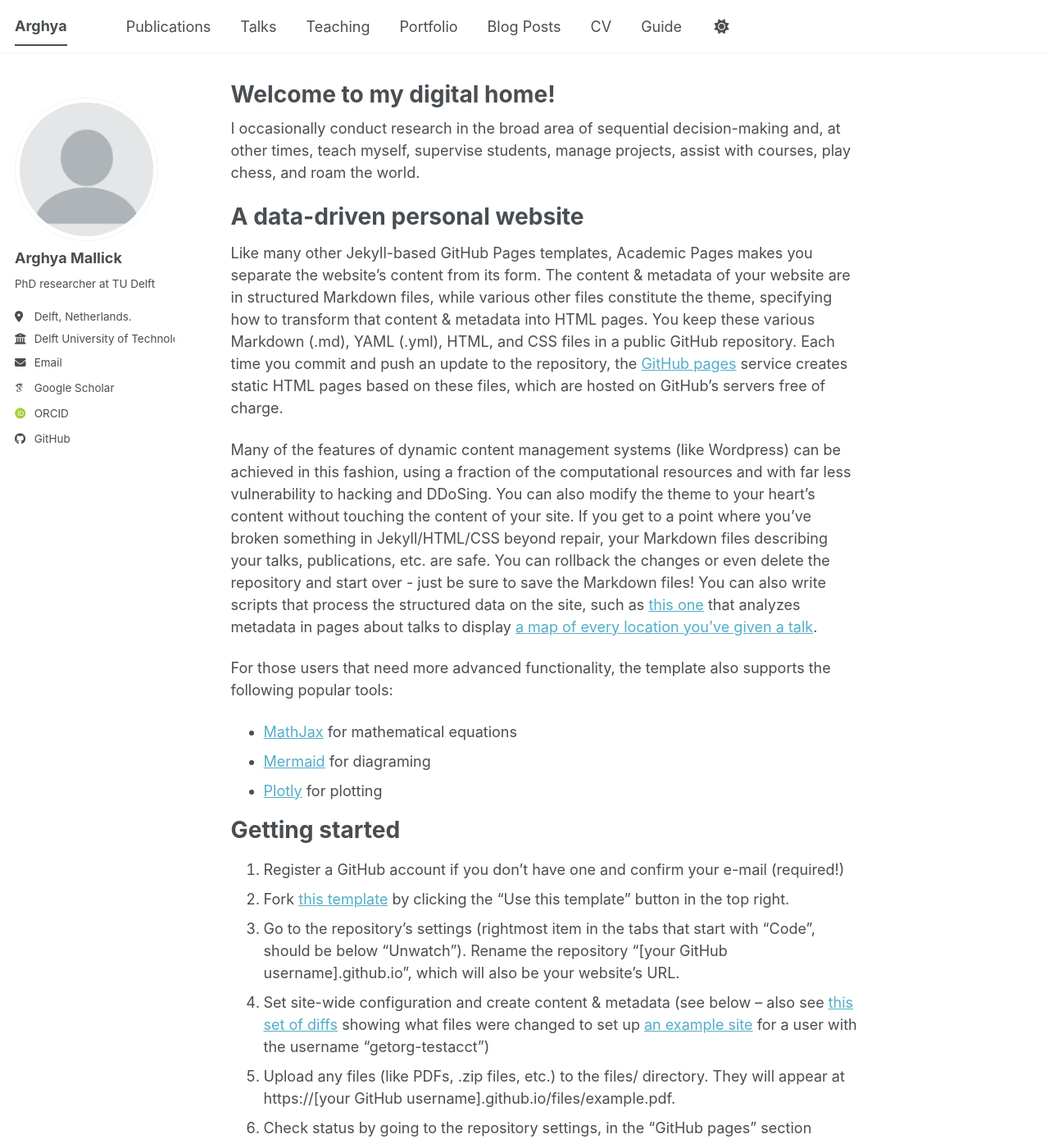
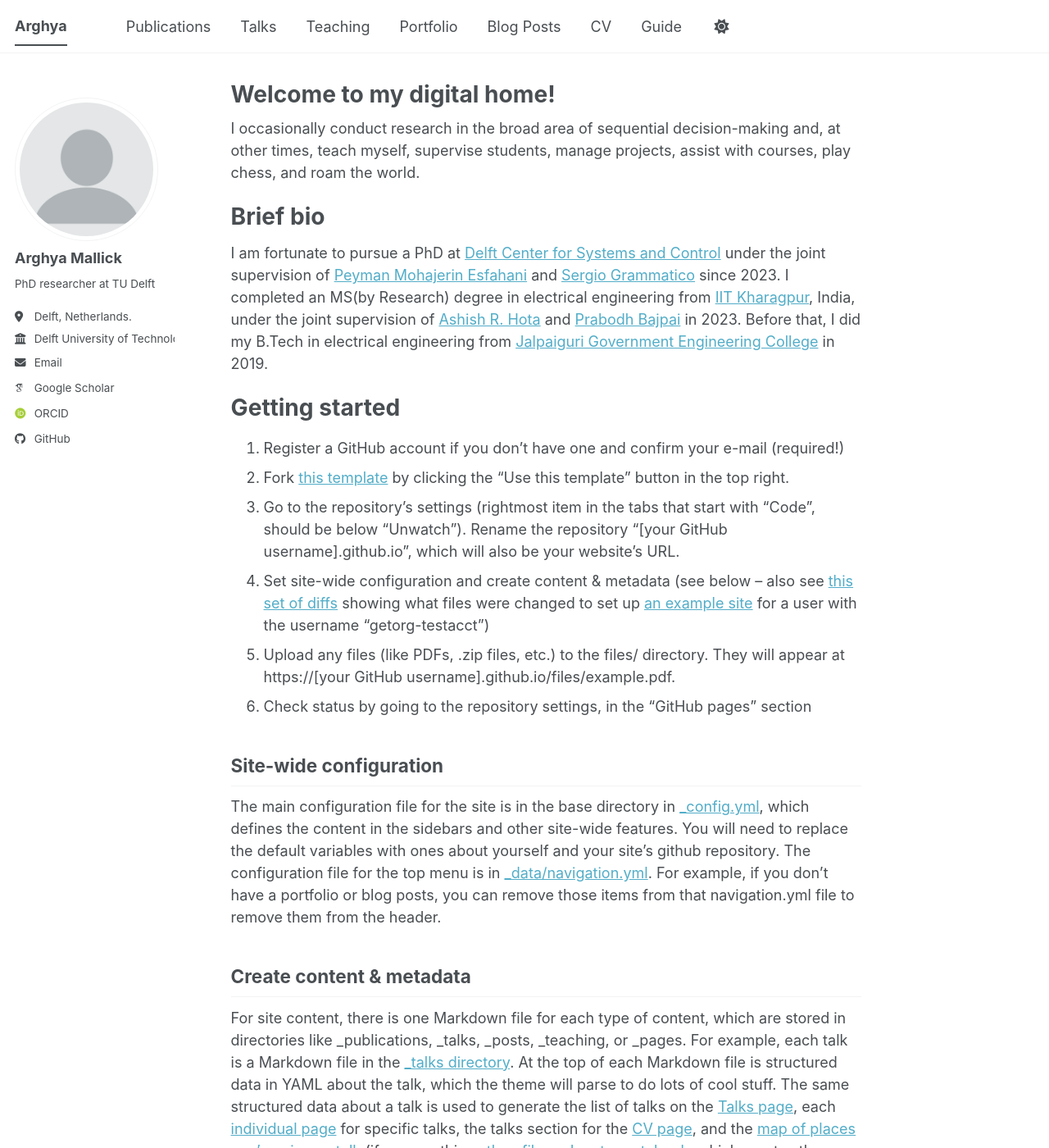
Before and after one commit to amallick-tudelft/amallick-tudelft.github.io, a Jekyll site: the page built from _pages/about.md, in a window 1280 px wide and 1400 px high. Shown: the whole window at 82% size. Built offline with Jekyll 4.4.1, drawn with Linux system fonts in a browser that asks for light colours; some web fonts are replaced; a script bundle is joined from its source files by our own code; library files that are not in the unit come from our copies.

Commit message:
Update about.md

```diff
--- a/_pages/about.md
+++ b/_pages/about.md
@@ -8,16 +8,9 @@ redirect_from:
 ---
 I occasionally conduct research in the broad area of sequential decision-making and, at other times, teach myself, supervise students, manage projects, assist with courses, play chess, and roam the world.
 
-A data-driven personal website
+Brief bio
 ======
-Like many other Jekyll-based GitHub Pages templates, Academic Pages makes you separate the website's content from its form. The content & metadata of your website are in structured Markdown files, while various other files constitute the theme, specifying how to transform that content & metadata into HTML pages. You keep these various Markdown (.md), YAML (.yml), HTML, and CSS files in a public GitHub repository. Each time you commit and push an update to the repository, the [GitHub pages](https://pages.github.com/) service creates static HTML pages based on these files, which are hosted on GitHub's servers free of charge.
-
-Many of the features of dynamic content management systems (like Wordpress) can be achieved in this fashion, using a fraction of the computational resources and with far less vulnerability to hacking and DDoSing. You can also modify the theme to your heart's content without touching the content of your site. If you get to a point where you've broken something in Jekyll/HTML/CSS beyond repair, your Markdown files describing your talks, publications, etc. are safe. You can rollback the changes or even delete the repository and start over - just be sure to save the Markdown files! You can also write scripts that process the structured data on the site, such as [this one](https://github.com/academicpages/academicpages.github.io/blob/master/talkmap.ipynb) that analyzes metadata in pages about talks to display [a map of every location you've given a talk](https://academicpages.github.io/talkmap.html).
-
-For those users that need more advanced functionality, the template also supports the following popular tools:
-- [MathJax](https://www.mathjax.org/) for mathematical equations
-- [Mermaid](https://mermaid.js.org/) for diagraming
-- [Plotly](https://plotly.com/javascript/) for plotting
+I am fortunate to pursue a PhD at [Delft Center for Systems and Control](https://www.tudelft.nl/me/over/afdelingen/delft-center-for-systems-and-control) under the joint supervision of [Peyman Mohajerin Esfahani](https://mohajerinesfahani.github.io/) and [Sergio Grammatico](https://sites.google.com/site/grammaticosergio/) since 2023. I completed an MS(by Research) degree in electrical engineering from [IIT Kharagpur](https://www.iitkgp.ac.in/), India, under the joint supervision of [Ashish R. Hota](https://facweb.iitkgp.ac.in/~ahota/index.html) and [Prabodh Bajpai](https://home.iitk.ac.in/~pbajpai/) in 2023. Before that, I did my B.Tech in electrical engineering from [Jalpaiguri Government Engineering College](https://jgec.ac.in/) in 2019.
 
 Getting started
 ======
```
